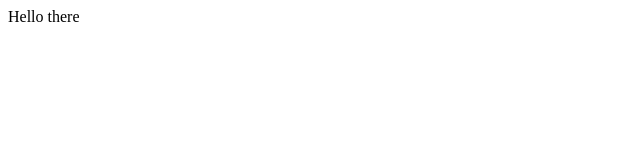
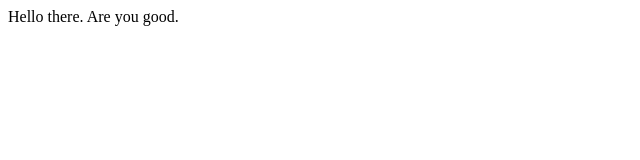
Before and after one commit to yesayajones/yesaya-ecommerce, a Next.js app: page / in a window 1280 px wide. Shown: the top 160 px of the page, without its empty margins (0-640 px from the left). Built offline with nearby package versions, Linux system fonts and the light colour scheme.

Commit message:
chore: Update app.js

```diff
--- a/pages/_app.js
+++ b/pages/_app.js
@@ -1,7 +1,7 @@
 import React from 'react';
 
 function MyApp() {
-	return <div>Hello there</div>;
+	return <div>Hello there. Are you good.</div>;
 }
 
 export default MyApp;
```
